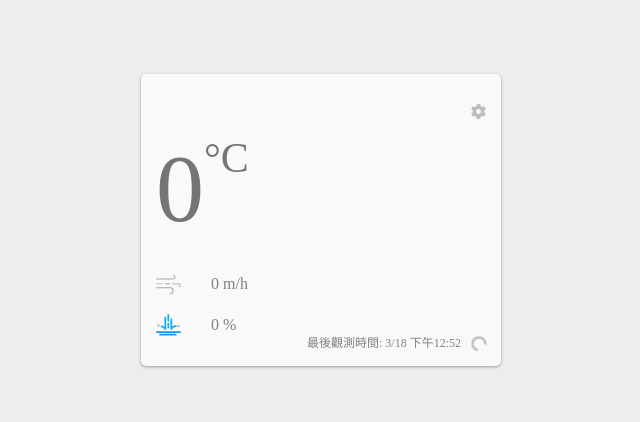
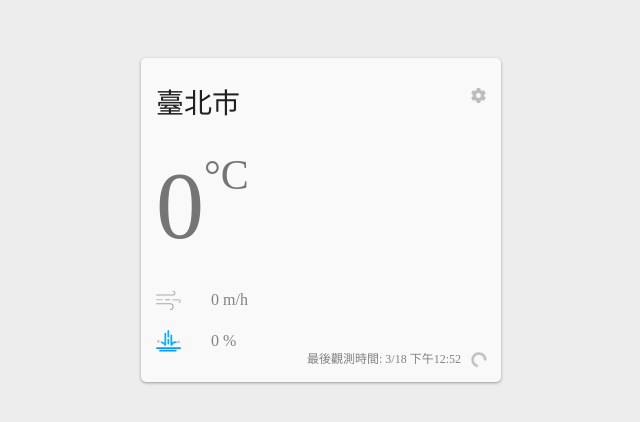
Before and after one commit to CodewJoy/realtime-weather-app, a React (Create React App) app: page / in a window 1280 px wide. Shown: the part 180-602 px from the top of the page, without its empty margins (319-959 px from the left). Built offline with nearby package versions, Linux system fonts and the light colour scheme; no server answers.

Commit message:
select and save location name in local storage

```diff
--- a/src/App.js
+++ b/src/App.js
@@ -1,7 +1,7 @@
 import React, { useState, useEffect, useMemo } from 'react';
 import styled from '@emotion/styled';
 import { ThemeProvider } from '@emotion/react';
-import { getMoment } from './utils/helpers.js'
+import { getMoment, findLocation } from './utils/helpers.js'
 import useWeatherAPI from './hooks/useWeatherAPI';
 import WeatherCard from './views/WeatherCard.js';
 import WeatherSetting from './views/WeatherSetting.js';
@@ -36,20 +36,25 @@ const Container = styled.div`
 function App() {
   // console.log('invoke function component'); // 元件一開始加入 console.log
   const AUTHORIZATION_KEY = 'CWB-E7CA1BB3-7E06-4946-8E26-963BFCB5CDDF';
-  const LOCATION_NAME = '臺北';
-  const LOCATION_NAME_FORECAST = '臺北市';
+  const storageCity = localStorage.getItem('cityName') || '臺北市';
+  const [currentCity, setCurrentCity] = useState(storageCity);
   const [currentTheme, setCurrentTheme] = useState('light');
   const [currentPage, setCurrentPage] = useState('WeatherCard');
+  const location = useMemo(() => findLocation(currentCity), [currentCity]);
+  // console.log('location', location)
+  const { cityName, locationName, sunriseCityName } = location;
   const [weatherElement, fetchWeatherData] = useWeatherAPI({
     authorizationKey: AUTHORIZATION_KEY,
-    locationName: LOCATION_NAME,
-    cityName: LOCATION_NAME_FORECAST
+    locationName,
+    cityName,
   });
 
-  // TODO: 等使用者可以修改地區時要修改裡面的參數
-  const moment = useMemo(() => getMoment(LOCATION_NAME_FORECAST),[]);
+  const moment = useMemo(() => getMoment(sunriseCityName),[sunriseCityName]);
   const handleChangePage = (currentPage) => {
     setCurrentPage(currentPage)
+  };
+  const handleChangeCurrentCity = (currentCity) => {
+    setCurrentCity(currentCity);
   };
   useEffect(() => {
     setCurrentTheme(moment === 'day' ? 'light' : 'dark');
@@ -62,6 +67,7 @@ function App() {
         {currentPage === 'WeatherCard'
           && (
             <WeatherCard
+              cityName={cityName}
               moment={moment}
               weatherElement={weatherElement}
               fetchWeatherData={fetchWeatherData}
@@ -71,7 +77,9 @@ function App() {
         {currentPage === 'WeatherSetting'
           && (
           <WeatherSetting
+            cityName={cityName}
             handleChangePage={handleChangePage}
+            handleChangeCurrentCity={handleChangeCurrentCity}
           />
         )}
       </Container>
--- a/src/views/WeatherCard.js
+++ b/src/views/WeatherCard.js
@@ -103,13 +103,13 @@ const Refresh = styled.div`
   }
 `;
 
-const WeatherCard = ({ weatherElement, moment, fetchWeatherData,  handleChangePage}) => {
+const WeatherCard = ({ cityName, weatherElement, moment, fetchWeatherData,  handleChangePage}) => {
     const {
         locationName, description, temperature, windSpeed, rainPossibility, isLoading, observationTime, comfortability, weatherCode,
     } = weatherElement;
     return (
         <Wrapper>
-            <Location>{locationName}</Location>
+            <Location>{cityName}</Location>
             <Description>{description} {comfortability}</Description>
             <Cog onClick={() => handleChangePage('WeatherSetting')}/>
             <CurrentWeather>
--- a/src/views/WeatherSetting.js
+++ b/src/views/WeatherSetting.js
@@ -93,15 +93,30 @@ const Save = styled.button`
   }
 `;
 
-const WeatherSetting = ({handleChangePage}) => {
+const WeatherSetting = ({ cityName, handleChangePage, handleChangeCurrentCity }) => {
+  const [locationName, setLocationName] = useState(cityName);
   const handleClick = () => {
     handleChangePage('WeatherCard');
-    }
+  };
+  const handleChange = (e) => {
+    setLocationName(e.target.value);
+  };
+  const handleSave = () => {
+    handleClick();
+    console.log('locationName', locationName)
+    handleChangeCurrentCity(locationName);
+    localStorage.setItem('cityName', locationName);
+  };
   return (
       <WeatherSettingWrapper>
           <Title>設定</Title>
           <StyledLabel htmlFor="location">地區</StyledLabel>
-            <StyledSelect id="location" name="location">
+          <StyledSelect
+            id="location"
+            name="location"
+            value={locationName}
+            onChange={handleChange}
+          >
             {availableLocations.map(({ cityName }) => (
                 <option value={cityName} key={cityName}>
                     { cityName }
@@ -110,7 +125,7 @@ const WeatherSetting = ({handleChangePage}) => {
           </StyledSelect>
           <ButtonGroup>
               <Back onClick={handleClick}>返回</Back>
-                <Save onClick={handleClick}>儲存</Save>
+              <Save onClick={handleSave}>儲存</Save>
           </ButtonGroup>
       </WeatherSettingWrapper>
   );
```
Lines whose indentation alone changed are shown as unchanged.
